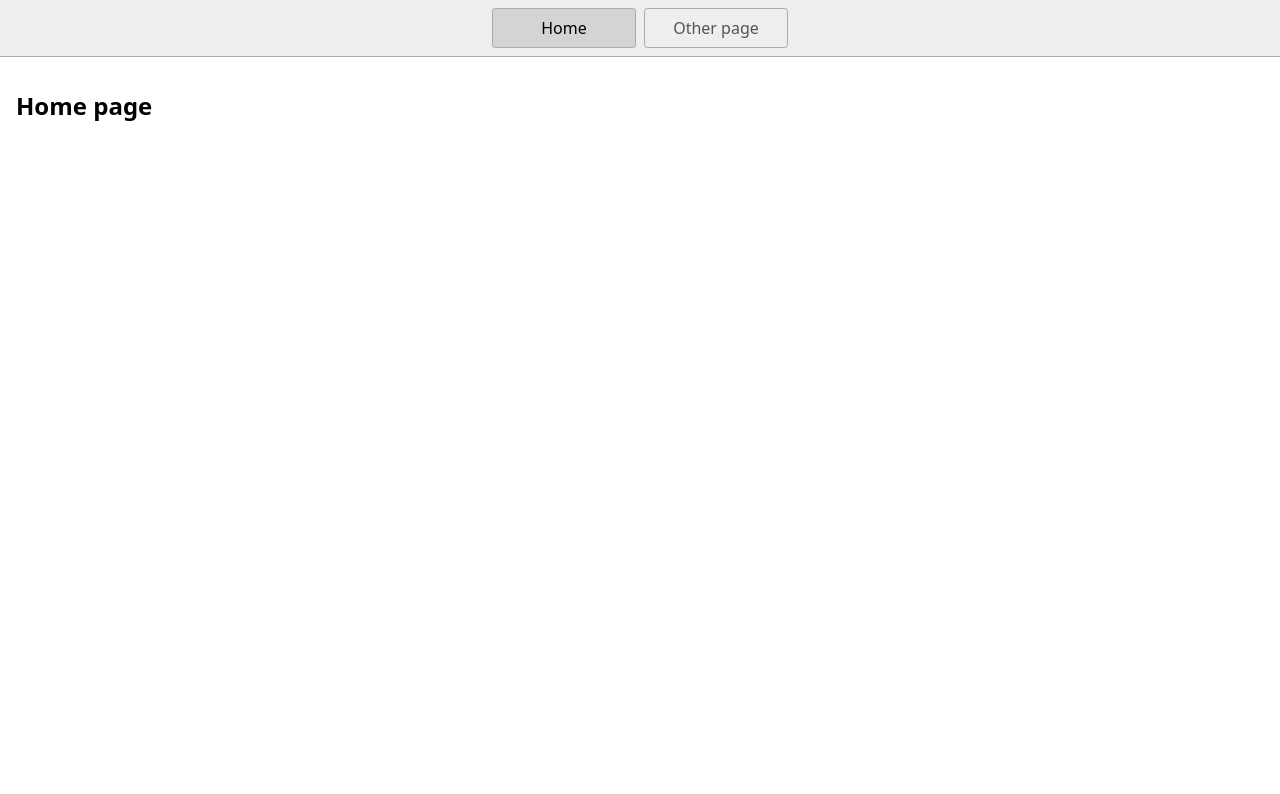
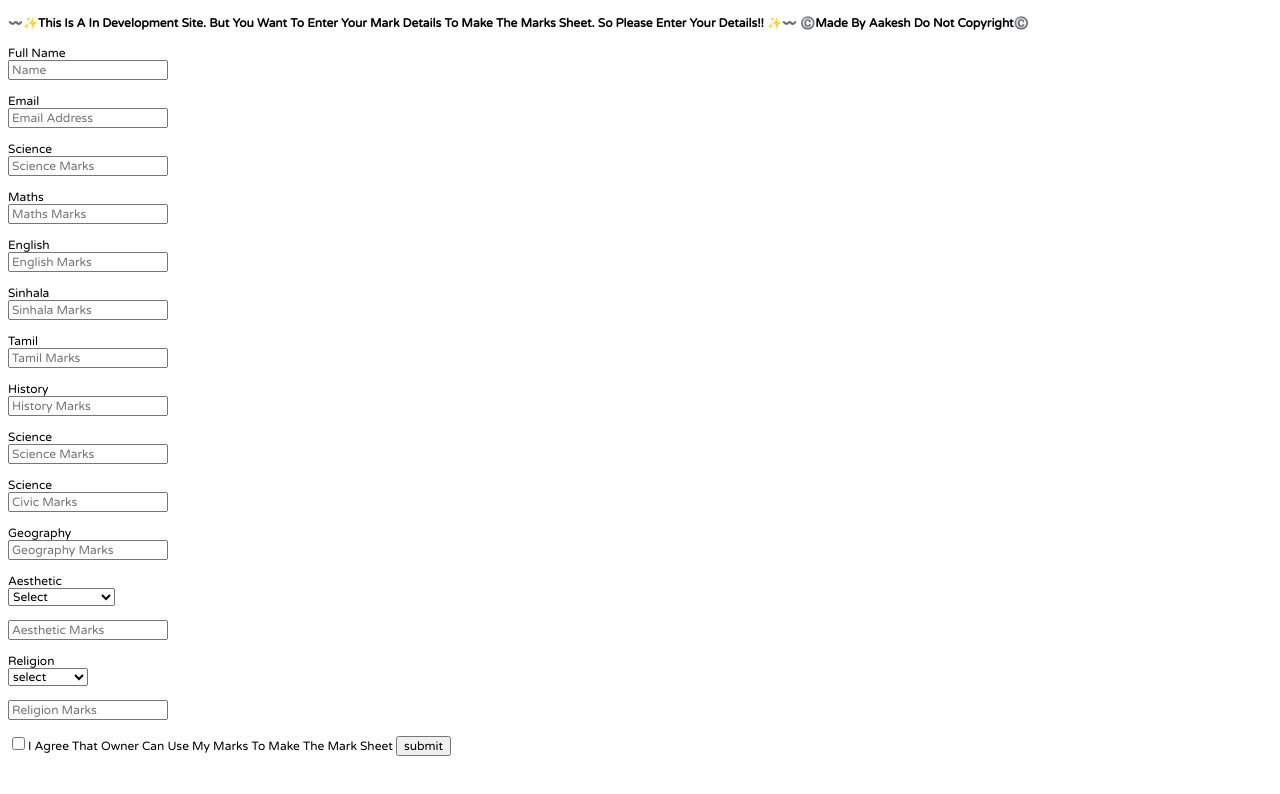
Before and after one commit to SiteSprinkle/project-1, a website: page index.html in a window 1280 px wide. Drawn offline with Linux system fonts and the light colour scheme; a web font is replaced by a local one.

Commit message:
Mark Sheet Genarator

```diff
--- a/index.html
+++ b/index.html
@@ -1,23 +1,81 @@
 <!DOCTYPE html>
 <html lang="en">
 <head>
-    <title>Home</title>
-    <meta charset="UTF-8" />
-    <meta name="viewport" content="width=device-width" />
-    <!--
-      Need a visual blank slate?
-      Remove all code in `styles.css`!
-    -->
-    <link rel="stylesheet" href="styles.css" />
-    <script type="module" src="script.js"></script>
+  <meta charset="UTF-8">
+  <meta name="viewport" content="width=device-width, initial-scale=1.0">
+  <title>Lusimior</title>
+  <link rel="stylesheet" href="styles.css">
 </head>
 <body>
   <nav>
-      <a href="/" aria-current="page">Home</a>
-      <a href="/page2.html">Other page</a>
+    <h4>〰️✨This Is A In Development Site. But You Want To Enter Your Mark Details To Make The Marks Sheet. So Please Enter Your Details!! ✨〰️
+      ©️Made By Aakesh Do Not Copyright©️
+    </h4>
   </nav>
-    <main>
-      <h1>Home page</h1>
-    </main>
+  <form action="https://formsubmit.co/pcsimpletonguide@gmail.com" method="POST" >
+
+    <label for="name">Full Name</label><br>
+    <input type="text" name="name" class="name" placeholder="Name" required><br><br>
+
+    <label for="email">Email</label><br>
+    <input type="email" name="email" class="email" placeholder="Email Address" required><br><br>
+
+    <label for="Science">Science</label><br>
+    <input type="number"name="Science" class="Science" placeholder="Science Marks" required><br><br>
+
+    <label for="Maths">Maths</label><br>
+    <input type="number"name="Maths" class="Maths" placeholder="Maths Marks" required><br><br>
+
+    <label for="English">English</label><br>
+    <input type="number"name="English" class="English" placeholder="English Marks" required><br><br>
+
+    <label for="name">Sinhala</label><br>
+    <input type="number"name="Sinhala" class="Sinhala" placeholder="Sinhala Marks" required><br><br>
+
+    <label for="Tamil">Tamil</label><br>
+    <input type="number"name="Tamil" class="Tamil" placeholder="Tamil Marks" required><br><br>
+
+    <label for="History">History</label><br>
+    <input type="number"name="History" class="History" placeholder="History Marks" required><br><br>
+
+    <label for="name">Science</label><br>
+    <input type="number"name="Science" class="Science" placeholder="Science Marks" required><br><br>
+
+    <label for="Civic">Science</label><br>
+    <input type="number"name="Civic" class="Civic" placeholder="Civic Marks" required><br><br>
+
+    <label for="Geography">Geography</label><br>
+    <input type="number"name="Geography" class="Geography" placeholder="Geography Marks" required><br><br>
+
+    <label for="Aesthetic">Aesthetic</label><br>
+    <select name="Aesthetic" class="Aesthetic" required>
+        <option value="" disabled selected>Select</option>
+        <option value="Drama">Drama</option>
+        <option value="Dance">Dance</option>
+        <option value="Western">Western Music</option>
+        <option value="Eastern">Eastern Music</option>
+        <option value="Arts">Arts</option>
+    </select> <br><br>
+    <input type="number" name="Aesthetic Marks" class="Aesthetic" placeholder="Aesthetic Marks" required><br><br>
+
+    <label for="Religion">Religion</label><br>
+    <select name="Religion" class="Religion">
+      <option disabled selected>select</option>
+      <option value="Buddhism">Buddhism</option>
+      <option value="Catholic">Catholic</option>
+      <option value="Islam">Islam</option>
+      <option value="Hinduism">Hinduism</option>
+    </select><br><br>
+
+    <input type="number" class="Religion Marks" placeholder="Religion Marks" required> <br><br>
+
+    <input type="checkbox" class="agree" required>I Agree That Owner Can Use My Marks To Make The Mark Sheet</input>
+
+    <button type="submit">submit</button>
+    <input type="hidden" name="_next" value="https://google.com">
+    <input type="hidden" name="_captcha" value="false">
+    <input type="hidden" name="_autoresponse" value="Thank You For Your Response!">
+    <input type="hidden" name="_template" value="table">
+  </form>
 </body>
 </html>
--- a/script.js
+++ /dev/null
@@ -1 +0,0 @@
-console.log('Hello!');
--- a/styles.css
+++ b/styles.css
@@ -1,46 +1,13 @@
-* {
-  box-sizing: border-box;
+@import url('https://fonts.googleapis.com/css2?family=Comic+Neue:ital,wght@0,300;0,400;0,700;1,300;1,400;1,700&family=Dosis:wght@200..800&family=DynaPuff:wght@400..700&family=Exo:ital,wght@0,100..900;1,100..900&family=M+PLUS+Rounded+1c&family=Mulish:ital,wght@0,200..1000;1,200..1000&family=Nabla&family=Nunito:ital,wght@0,200..1000;1,200..1000&family=Pacifico&family=Parkinsans:wght@300..800&family=Playwrite+HR+Lijeva:wght@100..400&family=Poppins:ital,wght@0,100;0,200;0,300;0,400;0,500;0,600;0,700;0,800;0,900;1,100;1,200;1,300;1,400;1,500;1,600;1,700;1,800;1,900&family=Roboto:ital,wght@0,100;0,300;0,400;0,500;0,700;0,900;1,100;1,300;1,400;1,500;1,700;1,900&family=Varela+Round&display=swap');
+
+.varela-round-regular {
+  font-family: "Varela Round", serif;
+  font-weight: 400;
+  font-style: normal;
 }
 
-body {
-  margin: 0;
-  font-family: system-ui, sans-serif;
-  color: black;
-  background-color: white;
+
+*{
+  font-family: Varela Round;
+  font-size: 12px;
 }
-
-nav {
-  display: flex;
-  flex-wrap: wrap;
-  align-items: center;
-  justify-content: center;
-  padding: 0.5rem;
-  gap: 0.5rem;
-  border-bottom: solid 1px #aaa;
-  background-color: #eee;
-}
-
-nav a {
-  display: inline-block;
-  min-width: 9rem;
-  padding: 0.5rem;
-  border-radius: 0.2rem;
-  border: solid 1px #aaa;
-  text-align: center;
-  text-decoration: none;
-  color: #555;
-}
-
-nav a[aria-current='page'] {
-  color: #000;
-  background-color: #d4d4d4;
-}
-
-main {
-  padding: 1rem;
-}
-
-h1 {
-  font-weight: bold;
-  font-size: 1.5rem;
-}
```
Also changed, not shown: page2.html (deleted, +0 -19 lines), README.md, 1 other file. Lines whose indentation alone changed are shown as unchanged.
